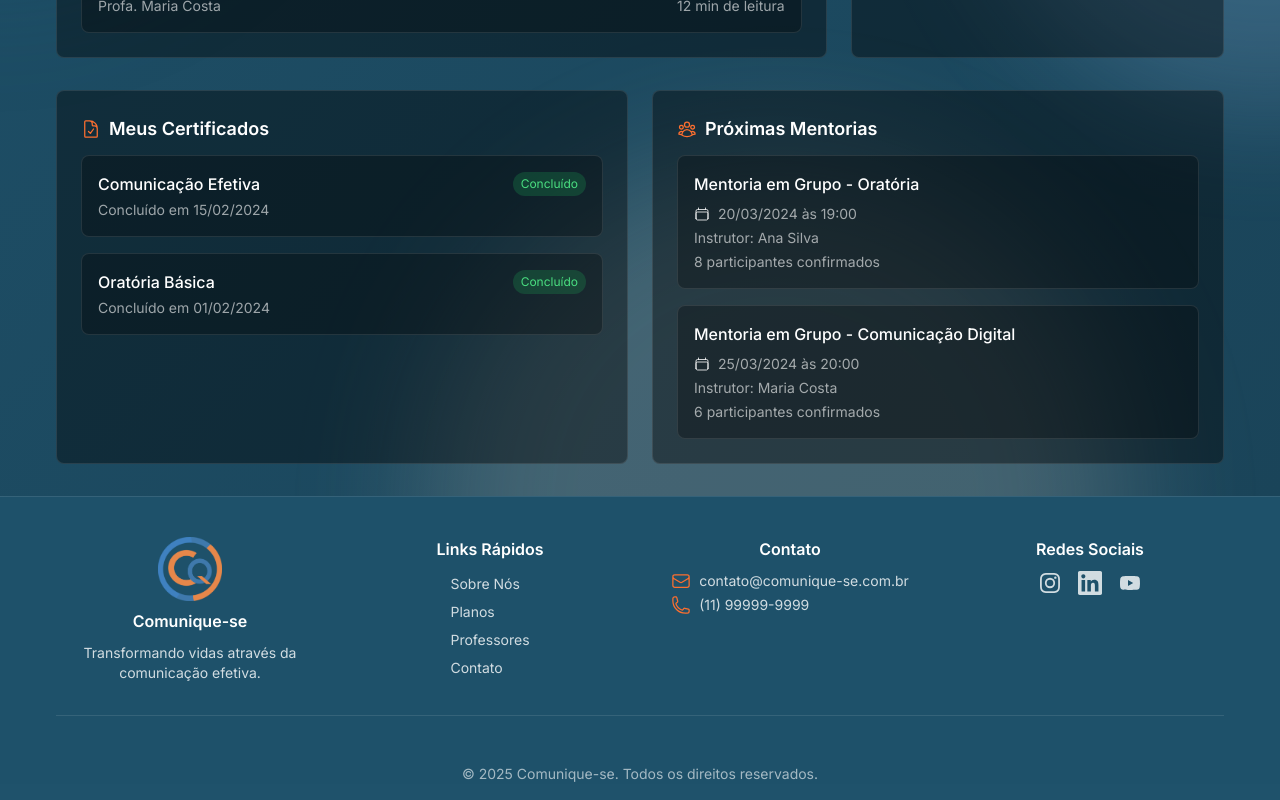
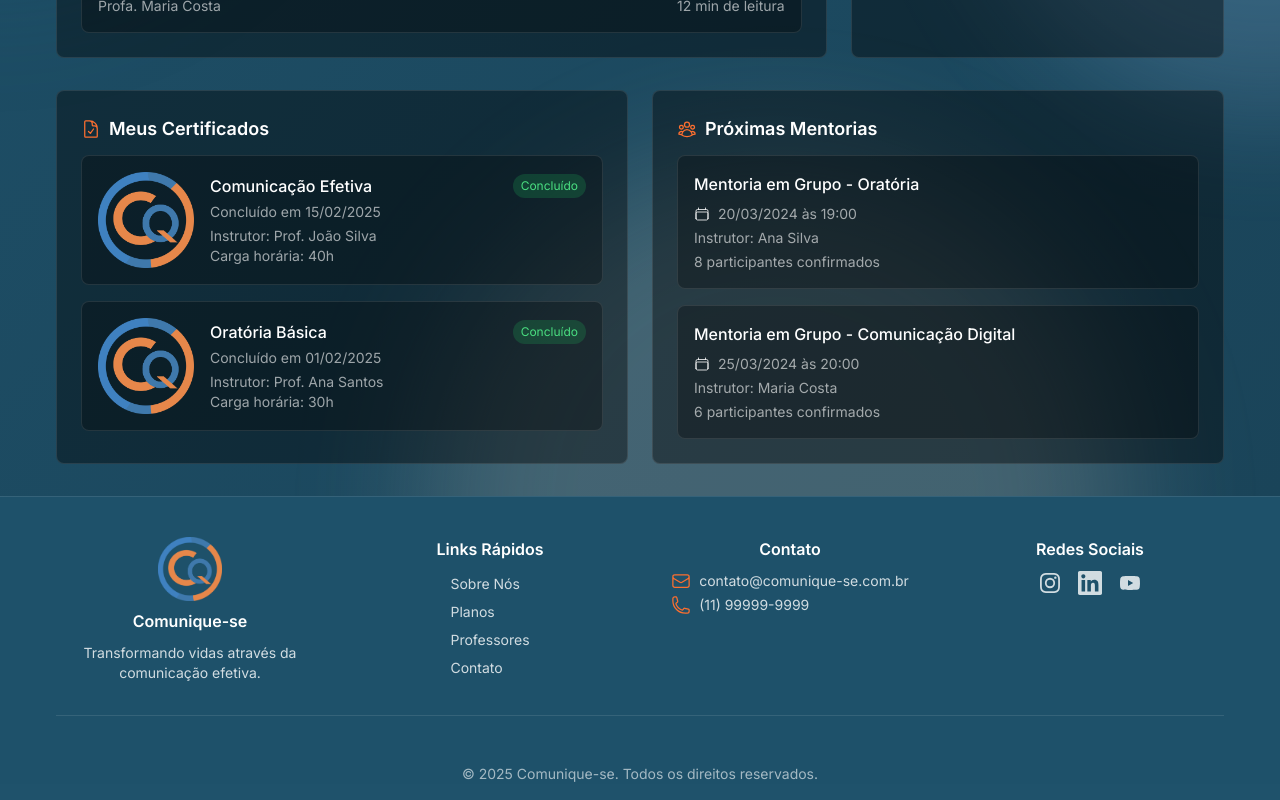
Before and after one commit to lucasbglalves/testesit, a Next.js app: page /dashboard in a window 1280 px wide. Shown: the part 1020-1820 px from the top of the page. Built offline with nearby package versions, Linux system fonts and the light colour scheme.

Commit message:
correcao certificado

```diff
--- a/src/app/certificados/[id]/page.tsx
+++ b/src/app/certificados/[id]/page.tsx
@@ -1,18 +1,20 @@
 import Certificate from '@/components/Certificate';
+import { ArrowLeftIcon } from '@heroicons/react/24/outline';
+import Link from 'next/link';
 
 // Dados mockados dos certificados
 const certificates = {
-  'comunicacao-efetiva': {
+  'cert-2024-001': {
     title: 'Comunicação Efetiva',
-    date: '15/03/2024',
+    date: '15/03/2025',
     code: 'CERT-2024-001',
     instructor: 'Prof. João Silva',
     hours: 40,
     studentName: 'Maria Oliveira'
   },
-  'oratoria-basica': {
+  'cert-2024-002': {
     title: 'Oratória Básica',
-    date: '20/03/2024',
+    date: '20/03/2025',
     code: 'CERT-2024-002',
     instructor: 'Prof. Ana Santos',
     hours: 30,
@@ -28,14 +30,30 @@ export default function CertificatePage({ params }: { params: { id: string } })
       <div className="min-h-screen bg-gray-100 flex items-center justify-center">
         <div className="text-center">
           <h1 className="text-2xl font-bold text-gray-800 mb-4">Certificado não encontrado</h1>
-          <p className="text-gray-600">O certificado solicitado não existe ou foi removido.</p>
+          <p className="text-gray-600 mb-6">O certificado solicitado não existe ou foi removido.</p>
+          <Link
+            href="/dashboard"
+            className="inline-flex items-center gap-2 px-4 py-2 bg-[#FD6F2F] text-white rounded-lg hover:bg-[#FD6F2F]/90 transition-colors"
+          >
+            <ArrowLeftIcon className="w-5 h-5" />
+            Voltar ao Dashboard
+          </Link>
         </div>
       </div>
     );
   }
 
   return (
-    <div className="min-h-screen bg-gray-100 flex items-center justify-center p-4">
+    <div className="min-h-screen bg-gray-100 flex flex-col items-center justify-center p-4">
+      <div className="mb-8">
+        <Link
+          href="/dashboard"
+          className="inline-flex items-center gap-2 px-4 py-2 bg-[#FD6F2F] text-white rounded-lg hover:bg-[#FD6F2F]/90 transition-colors"
+        >
+          <ArrowLeftIcon className="w-5 h-5" />
+          Voltar ao Dashboard
+        </Link>
+      </div>
       <Certificate {...certificate} />
     </div>
   );
--- a/src/app/dashboard/page.tsx
+++ b/src/app/dashboard/page.tsx
@@ -92,14 +92,24 @@ const certificates = [
   {
     id: 1,
     title: 'Comunicação Efetiva',
-    date: '15/02/2024',
-    status: 'Concluído'
+    date: '15/02/2025',
+    status: 'Concluído',
+    image: '/images/logocomuniquese.png',
+    code: 'CERT-2024-001',
+    instructor: 'Prof. João Silva',
+    hours: 40,
+    studentName: 'Maria Oliveira'
   },
   {
     id: 2,
     title: 'Oratória Básica',
-    date: '01/02/2024',
-    status: 'Concluído'
+    date: '01/02/2025',
+    status: 'Concluído',
+    image: '/images/logocomuniquese.png',
+    code: 'CERT-2024-002',
+    instructor: 'Prof. Ana Santos',
+    hours: 30,
+    studentName: 'Maria Oliveira'
   }
 ];
 
@@ -262,7 +272,21 @@ export default function Dashboard() {
             </h2>
             <div className="space-y-4">
               {certificates.map(certificate => (
-                <div key={certificate.id} className="p-4 rounded-lg bg-black/30 border border-white/10">
+                <div
+                  key={certificate.id}
+                  className="p-4 rounded-lg bg-black/30 border border-white/10 hover:bg-black/40 transition-all cursor-pointer"
+                  onClick={() => router.push(`/certificados/${certificate.code.toLowerCase()}`)}
+                >
+                  <div className="flex items-center gap-4">
+                    <div className="w-24 h-24 relative rounded-lg overflow-hidden">
+                      <Image
+                        src={certificate.image}
+                        alt={certificate.title}
+                        fill
+                        className="object-cover"
+                      />
+                    </div>
+                    <div className="flex-1">
                       <div className="flex justify-between items-center">
                         <h3 className="text-white font-medium">{certificate.title}</h3>
                         <span className="px-2 py-1 rounded-full text-xs bg-green-500/20 text-green-400">
@@ -270,6 +294,10 @@ export default function Dashboard() {
                         </span>
                       </div>
                       <p className="text-white/60 text-sm mt-1">Concluído em {certificate.date}</p>
+                      <p className="text-white/60 text-sm mt-1">Instrutor: {certificate.instructor}</p>
+                      <p className="text-white/60 text-sm">Carga horária: {certificate.hours}h</p>
+                    </div>
+                  </div>
                 </div>
               ))}
             </div>
--- a/src/components/Certificate.tsx
+++ b/src/components/Certificate.tsx
@@ -19,19 +19,22 @@ export default function Certificate({
 }: CertificateProps) {
   return (
     <div className="w-[800px] h-[600px] bg-amber-100 rounded-lg shadow-xl p-8 relative overflow-hidden border border-amber-300">
-      {/* Subtle texture overlay - adjusted */}
-      <div className="absolute inset-0 opacity-40 pointer-events-none" style={{ backgroundImage: 'linear-gradient(to bottom, transparent 0%, rgba(0,0,0,0.05) 50%, transparent 100%), radial-gradient(circle at center, rgba(0,0,0,0.05) 0%, transparent 75%)', backgroundSize: '100% 100%, 50px 50px' }}></div>
+      {/* Subtle texture overlay */}
+      <div className="absolute inset-0 opacity-40 pointer-events-none" style={{
+        backgroundImage: 'linear-gradient(to bottom, transparent 0%, rgba(0,0,0,0.05) 50%, transparent 100%), radial-gradient(circle at center, rgba(0,0,0,0.05) 0%, transparent 75%)',
+        backgroundSize: '100% 100%, 50px 50px'
+      }}></div>
 
       {/* Header */}
       <div className="text-center mb-8 relative">
         {/* Logo */}
         <div className="absolute top-0 left-0 mt-4 ml-8">
           <Image
-            src="/images/logocomuniquese.png" // Caminho do logo corrigido
+            src="/images/logocomuniquese.png"
             alt="Logo Comuniquese"
-            width={100} // Ajuste o tamanho conforme necessário
-            height={40} // Ajuste o tamanho conforme necessário
-            objectFit="contain"
+            width={100}
+            height={40}
+            className="object-contain"
           />
         </div>
         <h1 className="text-3xl font-bold text-gray-800 mb-2">Certificado</h1>
@@ -67,6 +70,16 @@ export default function Certificate({
       <div className="absolute top-4 right-4 text-sm text-gray-500">
         Código: {code}
       </div>
+
+      {/* Decorative Elements */}
+      <div className="absolute top-0 right-0 w-32 h-32 opacity-10">
+        <div className="absolute top-4 right-4 w-24 h-24 border-2 border-[#FD6F2F] rounded-full"></div>
+        <div className="absolute top-8 right-8 w-16 h-16 border-2 border-[#FD6F2F] rounded-full"></div>
+      </div>
+      <div className="absolute bottom-0 left-0 w-32 h-32 opacity-10">
+        <div className="absolute bottom-4 left-4 w-24 h-24 border-2 border-[#FD6F2F] rounded-full"></div>
+        <div className="absolute bottom-8 left-8 w-16 h-16 border-2 border-[#FD6F2F] rounded-full"></div>
+      </div>
     </div>
   );
 }
```
Lines whose indentation alone changed are shown as unchanged.
